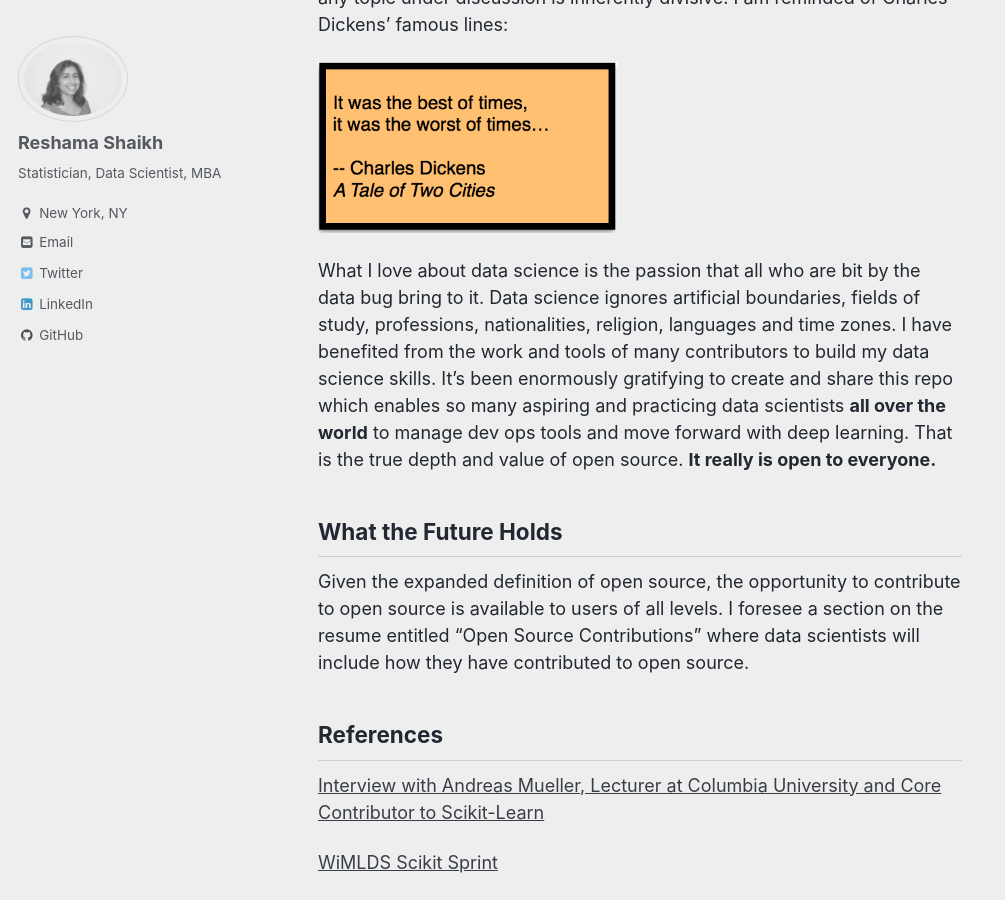
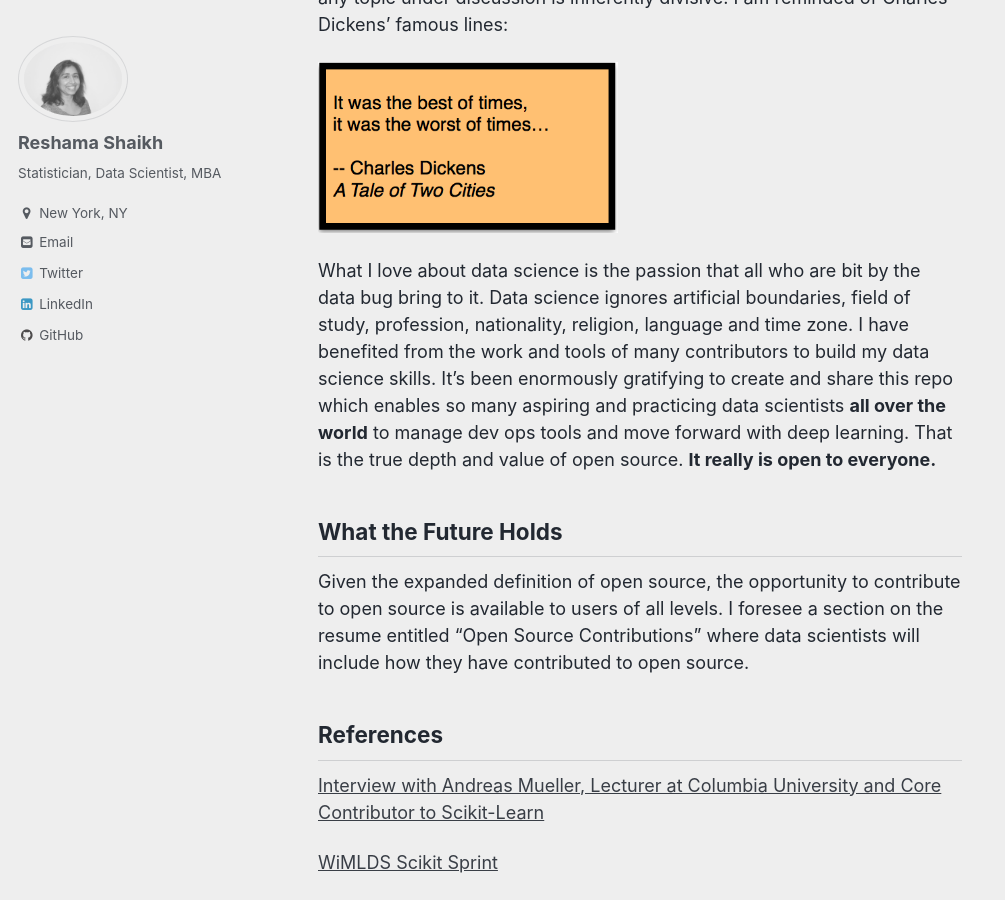
Before and after one commit to reshamas/reshamas.github.io, a Jekyll site: the page built from _posts/2018-04-07-how-i-unknowingly-contributed-to-open-source.md, in a window 1280 px wide and 900 px high, scrolled down 4361 px. Shown: the whole window, without its empty margins (0-1005 px from the left). Built offline with Jekyll 4.4.1, drawn with Linux system fonts in a browser that asks for light colours; emoji names are drawn with the system emoji font; comment, search, counter and statistics services are not loaded.

Commit message:
Update 2018-04-07-how-i-unknowingly-contributed-to-open-source.md

```diff
--- a/_posts/2018-04-07-how-i-unknowingly-contributed-to-open-source.md
+++ b/_posts/2018-04-07-how-i-unknowingly-contributed-to-open-source.md
@@ -87,7 +87,7 @@ I live in the United States, specifically New York City.  It’s a time period w
 
 <img src="../assets/images/charles_dickens.png" align="center"  height="200" width="300" >
 
-What I love about data science is the passion that all who are bit by the data bug bring to it.  Data science ignores artificial boundaries, fields of study, professions, nationalities, religion, languages and time zones.  I have benefited from the work and tools of many contributors to build my data science skills.  It’s been enormously gratifying to create and share this repo which enables so many aspiring and practicing data scientists **all over the world** to manage dev ops tools and move forward with deep learning.  That is the true depth and value of open source.  **It really is open to everyone.**
+What I love about data science is the passion that all who are bit by the data bug bring to it.  Data science ignores artificial boundaries, field of study, profession, nationality, religion, language and time zone.  I have benefited from the work and tools of many contributors to build my data science skills.  It’s been enormously gratifying to create and share this repo which enables so many aspiring and practicing data scientists **all over the world** to manage dev ops tools and move forward with deep learning.  That is the true depth and value of open source.  **It really is open to everyone.**
 
 ## What the Future Holds
 Given the expanded definition of open source, the opportunity to contribute to open source is available to users of all levels.  I foresee a section on the resume entitled “Open Source Contributions” where data scientists will include how they have contributed to open source.
```
